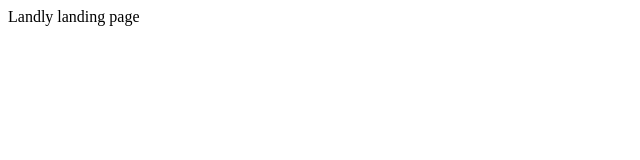
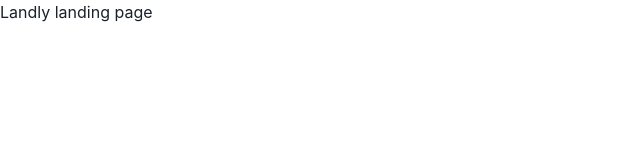
Before and after one commit to Nathanilo/Landly, a React (Vite) app: page / in a window 1280 px wide. Shown: the top 160 px of the page, without its empty margins (0-640 px from the left). Built offline with nearby package versions, Linux system fonts and the light colour scheme.

Commit message:
Setup chakra ui

```diff
--- a/src/App.tsx
+++ b/src/App.tsx
@@ -1,9 +1,10 @@
 import "./App.css";
+import { Box } from "@chakra-ui/react";
 
 function App() {
   return (
     <>
-      <div>Landly landing page</div>
+      <Box>Landly landing page</Box>
     </>
   );
 }
--- /dev/null
+++ b/src/images/index.tsx
@@ -0,0 +1,4 @@
+import heroImage from "./Hero-image.jpeg";
+import roomImage from "./room.jpg";
+
+export { heroImage, roomImage };
--- a/src/main.tsx
+++ b/src/main.tsx
@@ -1,10 +1,13 @@
-import { StrictMode } from 'react'
-import { createRoot } from 'react-dom/client'
-import App from './App.tsx'
-import './index.css'
+import { StrictMode } from "react";
+import { ChakraProvider } from "@chakra-ui/react";
+import { createRoot } from "react-dom/client";
+import App from "./App.tsx";
+import "./index.css";
 
-createRoot(document.getElementById('root')!).render(
+createRoot(document.getElementById("root")!).render(
   <StrictMode>
-    <App />
-  </StrictMode>,
-)
+    <ChakraProvider>
+      <App />
+    </ChakraProvider>
+  </StrictMode>
+);
```
Also changed, not shown: src/images/Hero-image.jpeg (added), src/images/room.jpg (added).
